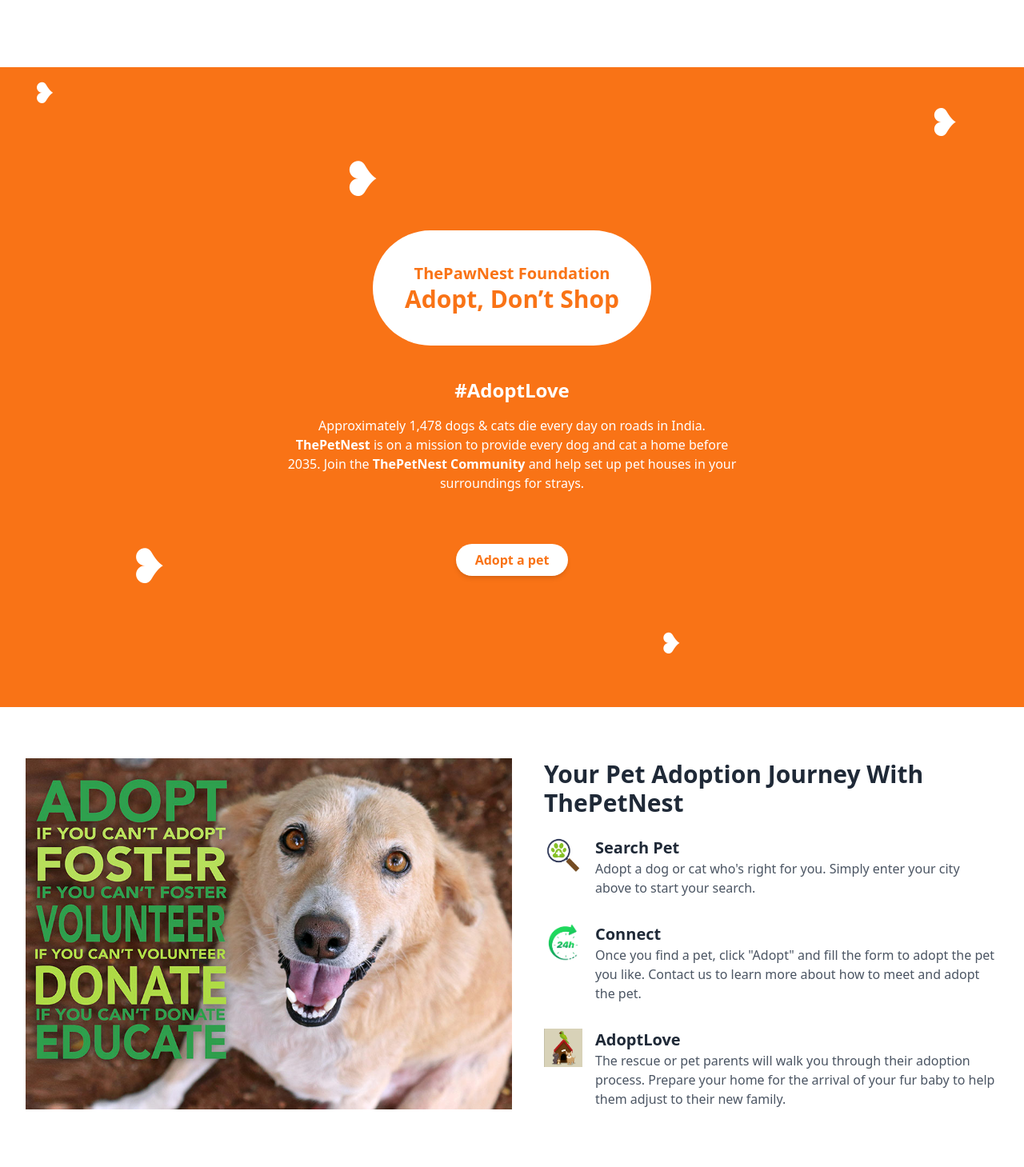
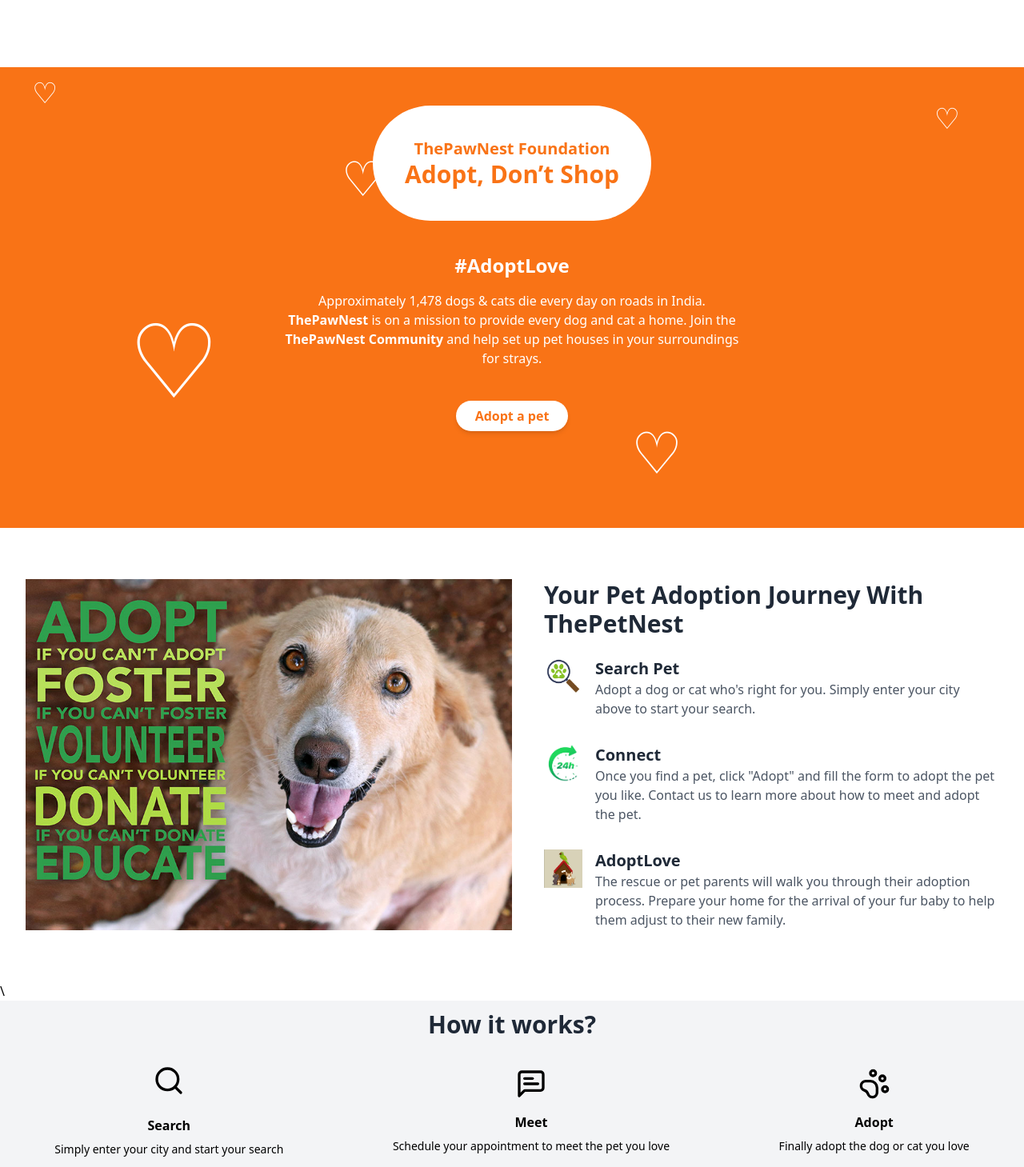
Before and after one commit to Harisshks/Pet--Adoption, a React (Vite) app in the folder frontend/: page / in a window 1280 px wide. Shown: the part 780-2239 px from the top of the page at 80% size. Built offline with nearby package versions, Linux system fonts and the light colour scheme.

Commit message:
updated home

```diff
--- a/frontend/src/pages/Home.jsx
+++ b/frontend/src/pages/Home.jsx
@@ -13,6 +13,9 @@
 
   const toggleAccordion = (index) => {
     setActiveIndex(activeIndex === index ? null : index);
+  };
+  const handleAdoptClick = () => {
+    navigate("adopt");
   };
 
   return (
@@ -47,8 +50,16 @@
             Adopt a pet
           </a>
         </div> */}
-       <div className="bg-orange-500 h-screen w-full flex flex-col items-center justify-center text-center text-white relative">
-  <div className="relative p-10">
+       <div className="bg-orange-500 py-72 flex flex-col items-center justify-center text-center text-white relative">
+
+  {/* Floating Hearts */}
+  <div className="absolute inset-0">
+    <div className="absolute top-8 left-10 text-white text-4xl animate-heart">&#9825;</div>
+    <div className="absolute top-16 right-20 text-white text-4xl animate-heart">&#9825;</div>
+    <div className="absolute top-32 left-1/3 text-white text-6xl animate-heart">&#9825;</div>
+    <div className="absolute bottom-10 right-1/3 text-white text-7xl animate-heart">&#9825;</div>
+    <div className="absolute bottom-32 left-40 text-white text-9xl animate-heart">&#9825;</div>
+  <div className="relative p-12">
     <div className="bg-white rounded-full p-10 relative inline-block">
       <h1 className="text-orange-500 text-xl font-bold">ThePawNest Foundation</h1>
       <p className="text-orange-500 text-3xl font-extrabold">Adopt, Don’t Shop</p>
@@ -58,23 +69,17 @@
       <h2 className="text-2xl font-bold">#AdoptLove</h2>
       <p className="mt-4 max-w-xl mx-auto text-base">
         Approximately 1,478 dogs & cats die every day on roads in India. <br />
-        <span className="font-bold">ThePetNest</span> is on a mission to provide every dog and cat a home before 2035. Join the
-        <span className="font-bold"> ThePetNest Community</span> and help set up pet houses in your surroundings for strays.
+        <span className="font-bold">ThePawNest</span> is on a mission to provide every dog and cat a home. Join the
+        <span className="font-bold"> ThePawNest Community</span> and help set up pet houses in your surroundings for strays.
       </p>
     </div>
   </div>
 
-  <button className="mt-6 bg-white text-orange-500 font-bold py-2 px-6 rounded-full shadow-md hover:bg-orange-100 transition">
+  <a
+  href="/adopt"
+  className="mt-6 bg-white text-orange-500 font-bold py-2 px-6 rounded-full shadow-md hover:bg-orange-100 transition">
     Adopt a pet
-  </button>
-
-  {/* Floating Hearts */}
-  <div className="absolute inset-0">
-    <div className="absolute top-8 left-10  text-white text-4xl animate-heart">&#10085;</div>
-    <div className="absolute top-16 right-20 text-white text-5xl animate-heart">&#10085;</div>
-    <div className="absolute top-32 left-1/3 text-white text-6xl animate-heart">&#10085;</div>
-    <div className="absolute bottom-10 right-1/3 text-white text-4xl animate-heart">&#10085;</div>
-    <div className="absolute bottom-32 left-40 text-white text-6xl animate-heart">&#10085;</div>
+  </a>
 
   </div>
 </div>
@@ -153,12 +158,12 @@
           </div>
         </div>
 
-        {/* Section 3 */}
-        <h1 className="text-3xl font-bold text-gray-800 text-center py-1">
+        {/* Section 3 */}\<div className='bg-gray-100' py-5>
+        <h1 className="text-3xl font-bold text-gray-800 text-center py-3">
           How it works?
         </h1>
 
-        <div className="flex justify-around items-center text-center py-1">
+        <div className="flex justify-around items-center text-center py-3">
           <div className="flex flex-col items-center">
             <div className="text-4xl py-2">
               <Search className="h-10 w-10" />
@@ -182,6 +187,7 @@
             <h2 className="font-bold py-2">Adopt</h2>
             <p className="text-sm">Finally adopt the dog or cat you love</p>
           </div>
+        </div>
         </div>
 
         {/* Section 4 - Accordion */}
@@ -245,16 +251,35 @@
       </div>
     </div>
   </div>
+  </div>
 
         {/* Section 5 */}
-
-      {/* Hearts Background */}
-
-
-
-      {/* Main Content */}
-
-    </div>
+        <div className="bg-gray-100 py-16 px-8 w-full">
+        <h2 className="text-gray-800 text-3xl font-bold text-center mb-8">PLANNING TO ADOPT A PET?</h2>
+        <div className="flex flex-col md:flex-row justify-center items-center space-y-6 md:space-y-0 md:space-x-6">
+          {/* Checklist for New Adopters */}
+          <div className="text-center max-w-sm">
+            <div className="text-orange-600 text-6xl mb-4">&#8962;</div>
+            <h3 className="text-orange-600 text-lg font-bold">CHECKLIST FOR NEW ADOPTERS</h3>
+            <p className="text-gray-600 mt-2 mb-4">Make the adoption transition as smooth as possible.</p>
+            <button className="bg-orange-600 text-white px-6 py-2 rounded-full hover:bg-orange-700 transition">LEARN MORE</button>
+          </div>
+          {/* How Old is a Dog in Human Years? */}
+          <div className="text-center max-w-sm">
+            <div className="text-orange-600 text-6xl mb-4">&#128054;</div>
+            <h3 className="text-orange-600 text-lg font-bold">HOW OLD IS A DOG IN HUMAN YEARS?</h3>
+            <p className="text-gray-600 mt-2 mb-4">Learn to translate dog years to human years just for fun, and vice versa.</p>
+            <button className="bg-orange-600 text-white px-6 py-2 rounded-full hover:orange-700 transition">LEARN MORE</button>
+          </div>
+          {/* Pet Adoption FAQs */}
+          <div className="text-center max-w-sm">
+            <div className="text-orange-600 text-6xl mb-4">&#128172;</div>
+            <h3 className="text-orange-600 text-lg font-bold">PET ADOPTION FAQS</h3>
+            <p className="text-gray-600 mt-2 mb-4">Get answers to all the questions you haven’t thought of for your adoption.</p>
+            <button className="bg-orange-600 text-white px-6 py-2 rounded-full hover:bg-orange-700 transition">LEARN MORE</button>
+          </div>
+        </div>
+</div>
 
     </>
   );
```
